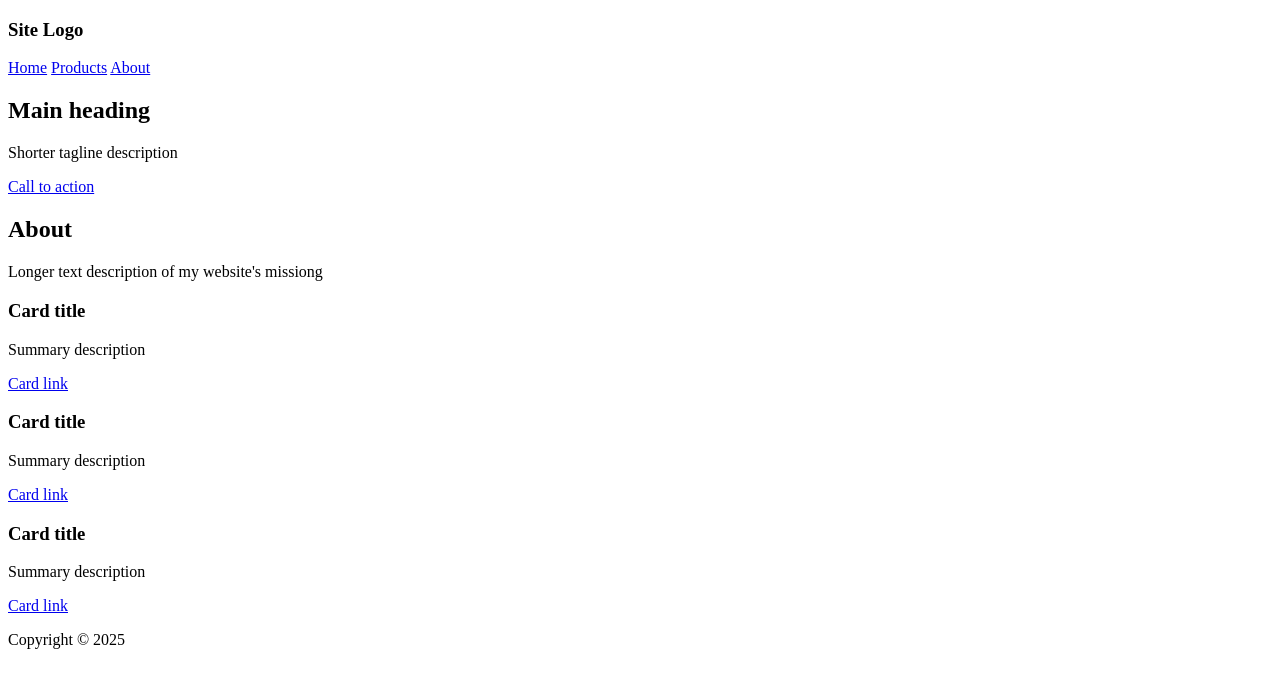
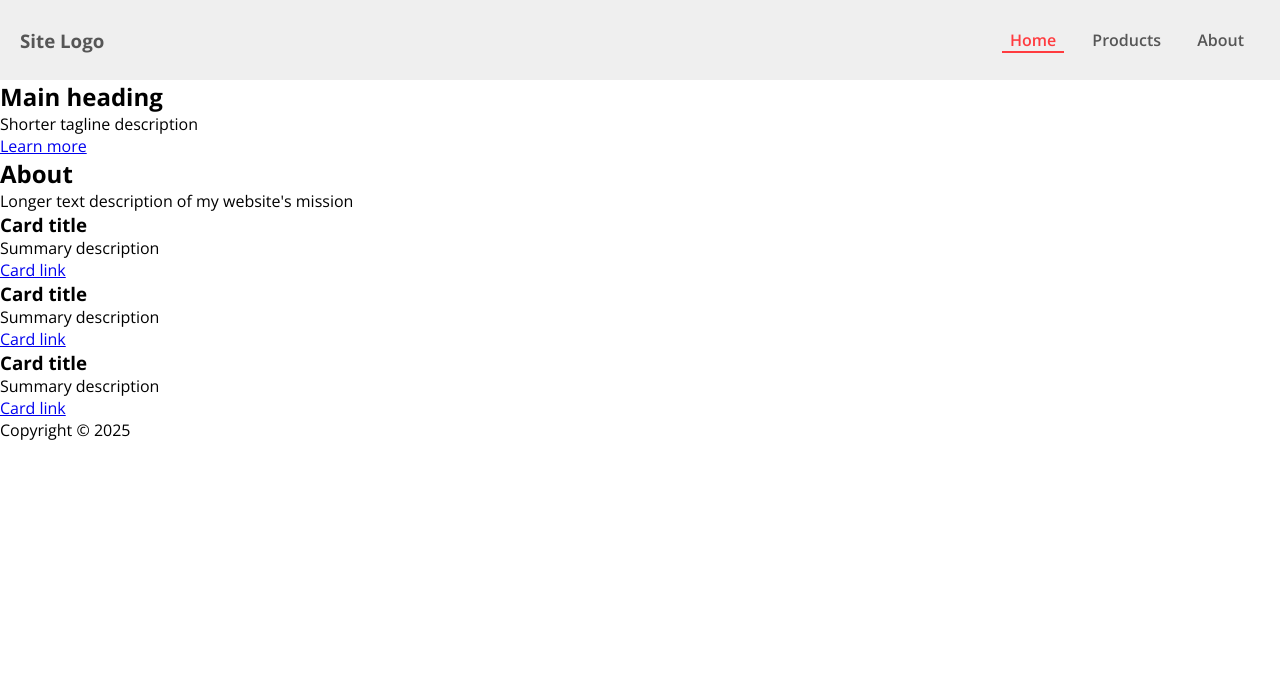
Before and after one commit to rubiconbezique/MyWebsite, a plain HTML site: page index.html in a window 1280 px wide. Drawn offline with nearby package versions, Linux system fonts and the light colour scheme.

Commit message:
Styled the header

```diff
--- /dev/null
+++ b/index.css
@@ -0,0 +1,51 @@
+/* ************** Base Styles ******************* */
+@import url('https://fonts.googleapis.com/css2?family=Open+Sans:ital,wght@0,300..800;1,300..800&display=swap');
+
+:root {
+  --dark-bg-color: #a9a9a9;
+  --light-bg-color: #efefef;
+  --accent-red: #ff3b3f;
+  --accent-blue: #caebf2;
+  --light-text: #f7f7f7;
+  --dark-text: #565656;
+  font-family: 'Open Sans', 'Segoe UI', 'Arial', sans-serif;
+}
+
+* {
+  margin: 0;
+}
+
+.active-link {
+  color: var(--accent-red) !important;
+  border-bottom: 2px solid var(--accent-red) !important;
+}
+
+/* *************** Site Header Styles **************** */
+.site-header {
+  background-color: var(--light-bg-color);
+  color: var(--dark-text);
+  display: flex;
+  flex-direction: row;
+  justify-content: space-between;
+  align-items: center;
+  padding: 10px 20px;
+  height: 60px;
+}
+
+.site-header > * {
+  width: fit-content;
+}
+
+.site-header a {
+  color: var(--dark-text);
+  text-decoration: none;
+  margin-left: 8px;
+  margin-right: 8px;
+  padding-left: 8px;
+  padding-right: 8px;
+  font-weight: 600;
+}
+
+.site-header a:hover {
+  border-bottom: 2px solid var(--dark-text);
+}
--- a/index.html
+++ b/index.html
@@ -3,29 +3,32 @@
 <head>
   <meta charset="UTF-8">
   <meta name="viewport" content="width=device-width, initial-scale=1.0">
+  <link rel="stylesheet" href="index.css">
   <title>My Awesome Website</title>
 </head>
 
 <body>
-  <header>
+  <header class="site-header">
     <h3>Site Logo</h3>
     <nav>
-      <a href="#">Home</a>
+      <a href="#" class="active-link">Home</a>
       <a href="#">Products</a>
       <a href="#">About</a>
     </nav>
   </header>
 
   <main>
-    <section>
-      <h1>Main heading</h1>
-      <p>Shorter tagline description</p>
-      <a href="#">Call to action</a>
+    <section class="hero-section">
+      <div>
+        <h1>Main heading</h1>
+        <p>Shorter tagline description</p>
+        <a href="#">Learn more</a>
+      </div>
     </section>
 
-    <section>
+    <section class="about-section">
       <h2>About</h2>
-      <p>Longer text description of my website's missiong</p>
+      <p>Longer text description of my website's mission</p>
     </section>
 
     <section>
```
Also changed, not shown: assets/hero_background.jpg (renamed from hero_background.jpg).
